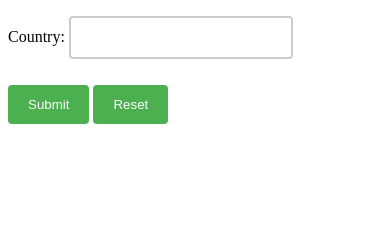
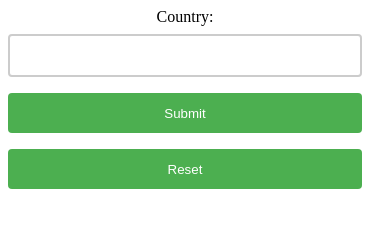
Before and after one commit to Hihamoro/Test-work, a plain HTML site: page task3.html in a window 390 px wide. Drawn offline with Linux system fonts and the light colour scheme.

Commit message:
style update

```diff
--- a/sass/components/_flag.scss
+++ b/sass/components/_flag.scss
@@ -1,4 +1,6 @@
 .flag-country {
+  border: 1px solid black;
+  margin: auto;
   width: 300px;
   height: 200px;
   margin-bottom: 20px;
--- a/sass/components/_university.scss
+++ b/sass/components/_university.scss
@@ -1,12 +1,45 @@
+form {
+  margin-right: 20px;
+  display: flex;
+  align-items: center;
+  text-align: center;
+
+  @media screen and (max-width: 900px) {
+    & {
+      flex-wrap: wrap;
+      justify-content: center;
+    }
+  }
+
+  @media screen and (max-width: 500px) {
+  }
+}
+
 table {
   border-collapse: collapse;
   width: 100%;
+  @media screen and (max-width: 900px) {
+    & {
+      font-size: 12px;
+    }
+  }
+
+  @media screen and (max-width: 500px) {
+    & {
+      font-size: 10px;
+    }
+  }
 }
 th,
 td {
   text-align: left;
   padding: 8px;
   border: 1px solid #ddd;
+  @media screen and (max-width: 900px) {
+    & {
+      padding: 4px;
+    }
+  }
 }
 th {
   background-color: #4caf50;
@@ -19,15 +52,36 @@ input[type="text"] {
   box-sizing: border-box;
   border: 2px solid #ccc;
   border-radius: 4px;
+
+  @media screen and (max-width: 900px) {
+    & {
+      width: calc(50% - 10px);
+    }
+  }
+
+  @media screen and (max-width: 500px) {
+    & {
+      width: 100%;
+    }
+  }
 }
 input[type="submit"],
 input[type="reset"] {
+  margin-left: 20px;
+  width: 80px;
+  height: 40px;
   background-color: #4caf50;
   color: white;
   padding: 12px 20px;
   border: none;
   border-radius: 4px;
   cursor: pointer;
+  @media screen and (max-width: 500px) {
+    & {
+      margin: 8px 0;
+      width: 100%;
+    }
+  }
 }
 input[type="submit"]:hover,
 input[type="reset"]:hover {
```
Also changed, not shown: css/main.css, css/main.min.css, 2 other files.
